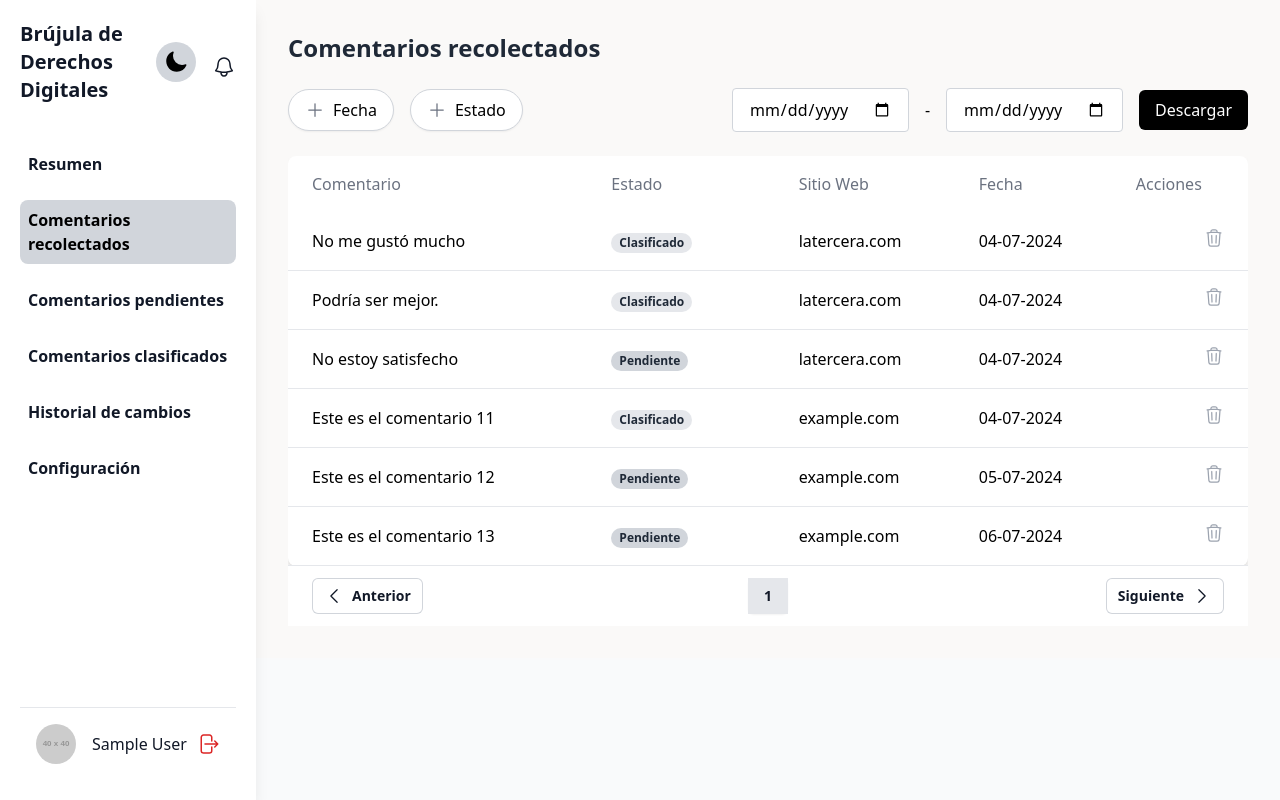
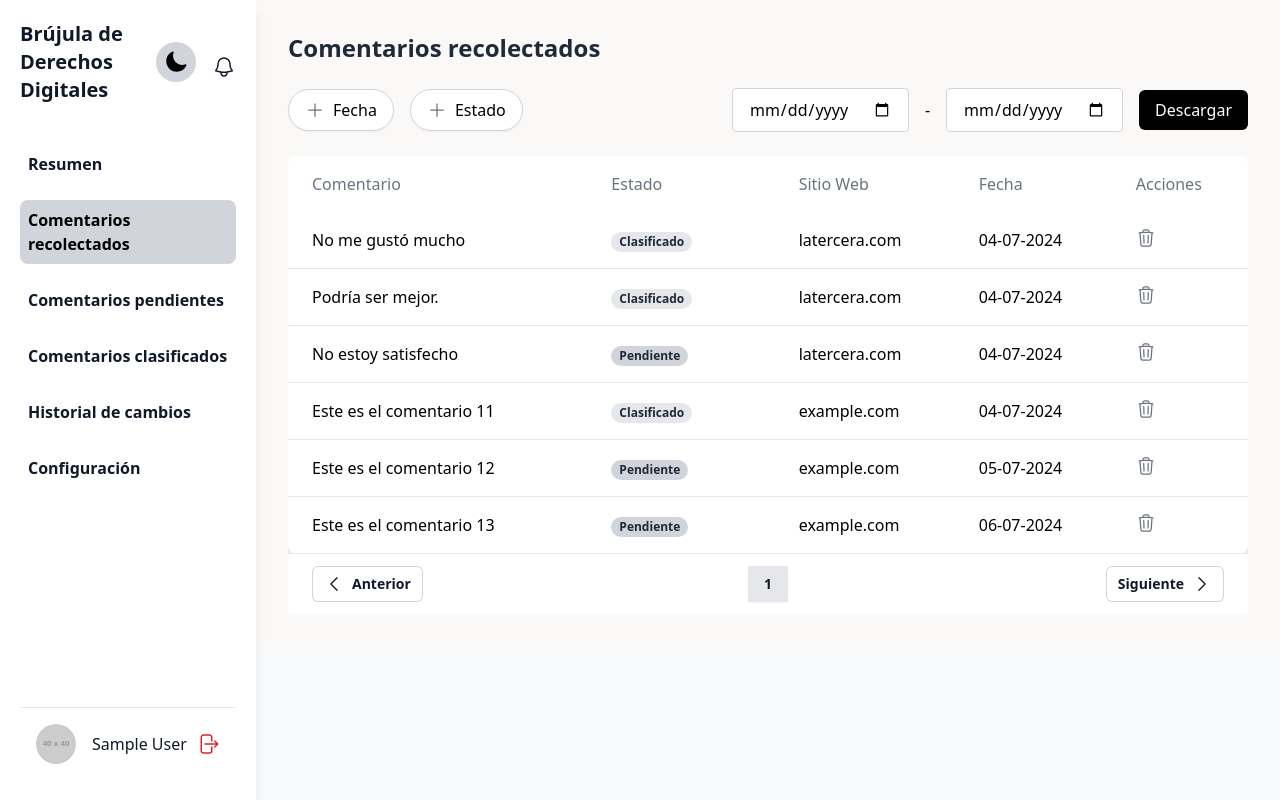
Before and after one commit to MelanieSeg/brujuladederechos, a React (Create React App) app in the folder frontend/: page /comentarios-recolectados in a window 1280 px wide. Built offline with nearby package versions, Linux system fonts and the light colour scheme; no server answers; sample sign-in values are in the browser's storage.

Commit message:
Correccion de posicion icontrash e iconedit

```diff
--- a/frontend/src/components/ComentariosClasificados.js
+++ b/frontend/src/components/ComentariosClasificados.js
@@ -769,10 +769,10 @@ export default function ComentariosClasificados() {
                     ? format(parseISO(comentario.fechaClasificacion), 'dd-MM-yyyy')
                     : "Fecha Inválida"}
                 </td>
-                <td className="px-6 py-4 flex justify-end space-x-2">
+                <td className="px-6 py-4 flex items-center space-x-2">
                   <button
                     onClick={() => confirmarEliminarComentario(comentario)}
-                    className="text-gray-400 hover:text-red-500 cursor-pointer"
+                    className="text-gray-500 hover:text-red-500 cursor-pointer"
                     aria-label="Eliminar comentario"
                   >
                     <TrashIcon className="w-5 h-5" />
--- a/frontend/src/components/ComentariosRecolectados.js
+++ b/frontend/src/components/ComentariosRecolectados.js
@@ -522,10 +522,10 @@ export default function ComentariosRecolectados() {
                         : "Fecha Inválida"
                       }
                     </td>
-                    <td className="px-6 py-4 text-right">
+                    <td className="px-6 py-4 flex items-center space-x-2">
                       <button
                         onClick={() => confirmarEliminarComentario(comentario)}
-                        className="text-gray-400 hover:text-red-500 cursor-pointer"
+                        className="text-gray-500 hover:text-red-600"
                         aria-label="Eliminar comentario"
                       >
                         <TrashIcon className="w-5 h-5" />
```
